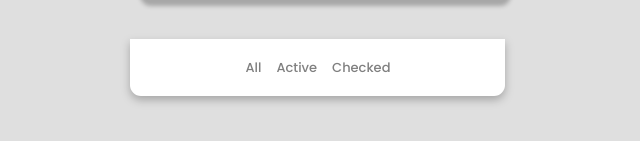
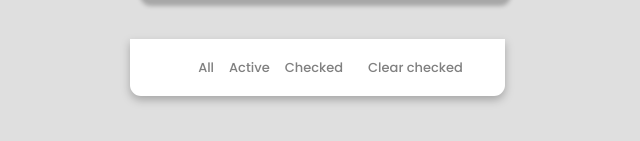
Before and after one commit to MasMits/Todo-app, a React (Create React App) app: page / in a window 1280 px wide. Shown: the part 421-562 px from the top of the page, without its empty margins (323-963 px from the left). Built offline with nearby package versions, Linux system fonts and the light colour scheme.

Commit message:
fill: ClearChecked

```diff
--- a/src/App.js
+++ b/src/App.js
@@ -84,6 +84,10 @@ function App() {
         }
     }
 
+    function clearChecked(){
+        setTodos([])
+    }
+
     return (
     <div className="app">
         <div className="todo-list">
@@ -91,7 +95,7 @@ function App() {
             {todosFilter(todos, filter).map((todoItem) =>
                 <TodoItem key={todoItem.id} todoItem={todoItem} deleteItem={deleteItem} change={changeCheckBox} changeEditingMode={changeEditingMode} setItemTitle={setItemTitle}/>
             )}
-            { todos.length ? <Footer setFilter={setFilter}/> : <div> </div>}
+            { todos.length ? <Footer setFilter={setFilter} clearChecked={clearChecked}/> : <div> </div>}
         </div>
     </div>
   );
--- a/src/components/ClearChecked.jsx
+++ b/src/components/ClearChecked.jsx
@@ -1,10 +1,10 @@
 import React from 'react';
 
-const ClearChecked = () => {
+const ClearChecked = ({clearChecked}) => {
     return (
-        <div>
-
-        </div>
+        <button onClick={clearChecked}>
+            Clear checked
+        </button>
     );
 };
 
--- a/src/components/Footer.jsx
+++ b/src/components/Footer.jsx
@@ -20,7 +20,7 @@ const Footer = (props) => {
                     Checked
                 </FilterButton>
             </div>
-            <ClearChecked/>
+            <ClearChecked clearChecked={props.clearChecked}/>
         </div>
     );
 };
```
